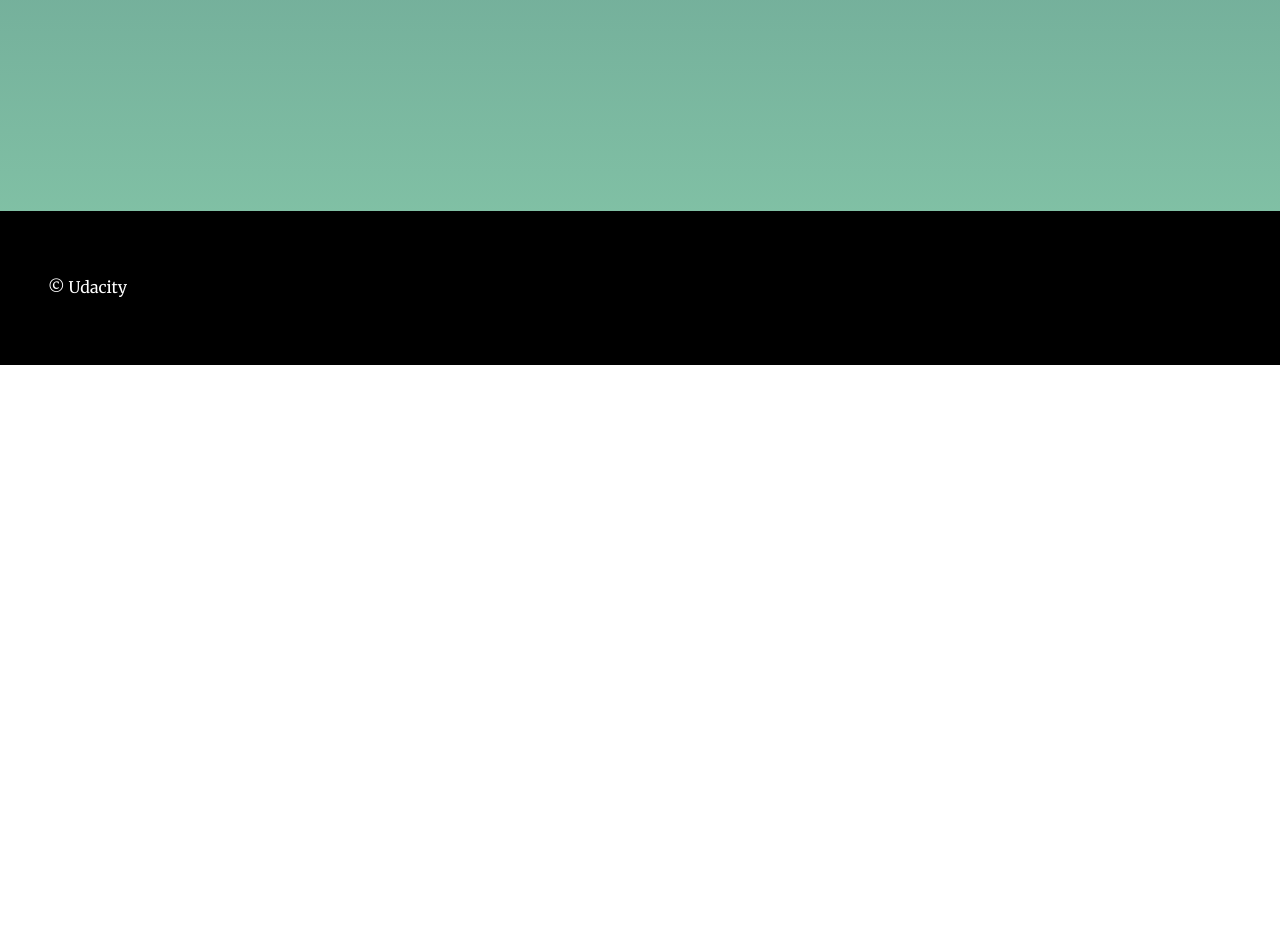
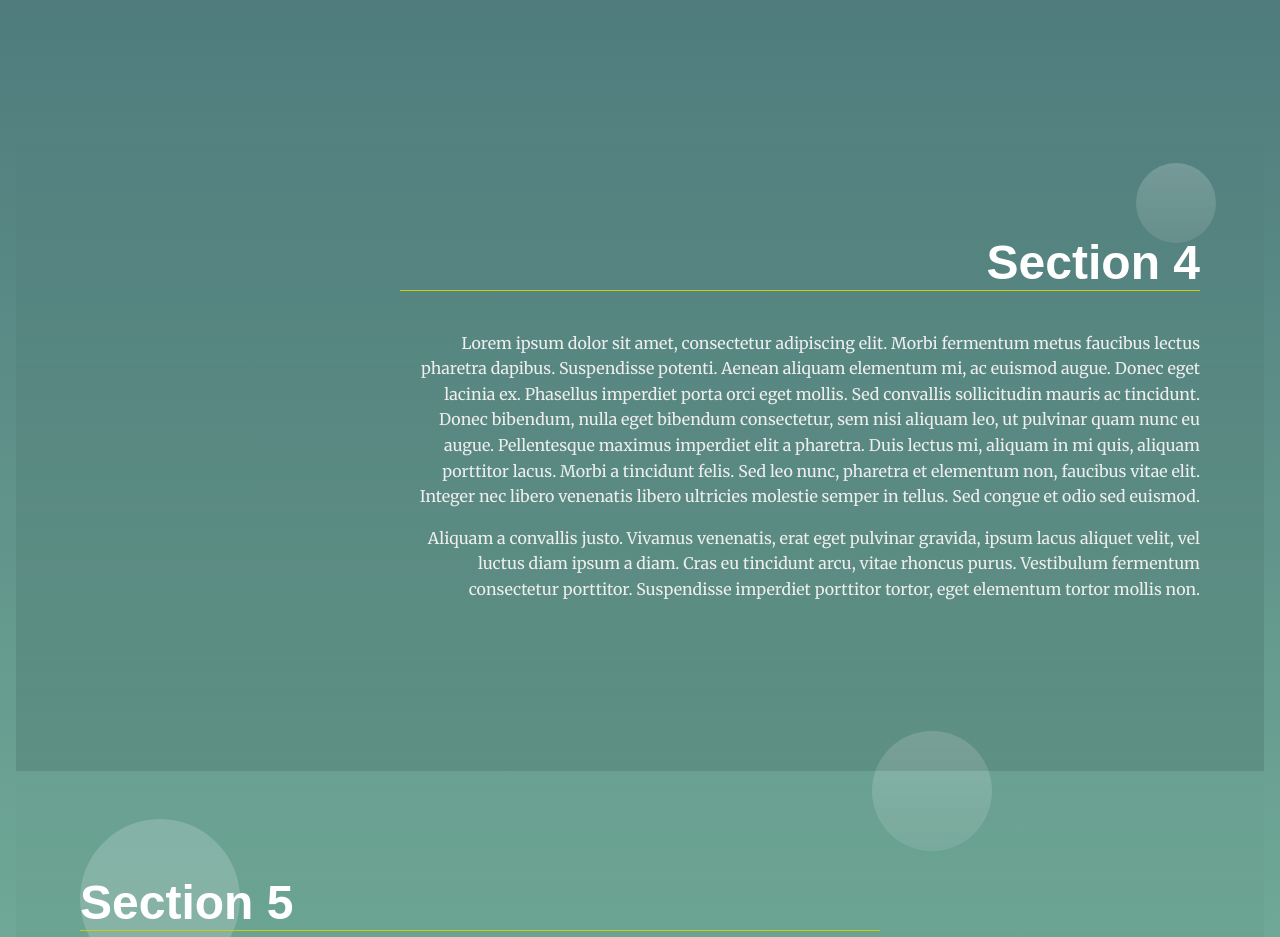
Before and after one commit to hikmanisyariful/Landing-Page, a plain HTML site: page index.html in a window 1280 px wide. Shown: the part 2260-3197 px from the top of the page. Before the commit the page ends 2625 px from the top, so only its background shows below. Drawn offline with Linux system fonts and the light colour scheme.

Commit message:
Create new section
Define global variable for "sections"

```diff
--- a/index.html
+++ b/index.html
@@ -22,7 +22,7 @@
         <ul id="navbar__list"></ul>
       </nav>
     </header>
-    <main>
+    <main id="main">
       <header class="main__hero">
         <h1>Landing Page</h1>
       </header>
--- a/js/app.js
+++ b/js/app.js
@@ -22,6 +22,7 @@
  * Define Global Variables
  *
  */
+let sections;
 
 /**
  * End Global Variables
@@ -34,6 +35,45 @@
  * Begin Main Functions
  *
  */
+
+// Create new section
+const addNewSection = () => {
+  let number = document.getElementsByTagName("section").length + 1;
+  const main = document.getElementById("main");
+  main.innerHTML += `
+    <section id="section${number}" data-nav="Section ${number}" class="your-active-class">
+      <div class="landing__container">
+        <h2>Section ${number}</h2>
+        <p>
+          Lorem ipsum dolor sit amet, consectetur adipiscing elit. Morbi
+          fermentum metus faucibus lectus pharetra dapibus. Suspendisse
+          potenti. Aenean aliquam elementum mi, ac euismod augue. Donec eget
+          lacinia ex. Phasellus imperdiet porta orci eget mollis. Sed
+          convallis sollicitudin mauris ac tincidunt. Donec bibendum, nulla
+          eget bibendum consectetur, sem nisi aliquam leo, ut pulvinar quam
+          nunc eu augue. Pellentesque maximus imperdiet elit a pharetra. Duis
+          lectus mi, aliquam in mi quis, aliquam porttitor lacus. Morbi a
+          tincidunt felis. Sed leo nunc, pharetra et elementum non, faucibus
+          vitae elit. Integer nec libero venenatis libero ultricies molestie
+          semper in tellus. Sed congue et odio sed euismod.
+        </p>
+        <p>
+          Aliquam a convallis justo. Vivamus venenatis, erat eget pulvinar
+          gravida, ipsum lacus aliquet velit, vel luctus diam ipsum a diam.
+          Cras eu tincidunt arcu, vitae rhoncus purus. Vestibulum fermentum
+          consectetur porttitor. Suspendisse imperdiet porttitor tortor, eget
+          elementum tortor mollis non.
+        </p>
+      </div>
+    </section>
+  `;
+
+  sections = document.querySelectorAll("section");
+};
+
+addNewSection();
+addNewSection();
+// console.log(sections.length);
 
 // build the nav
 
```
